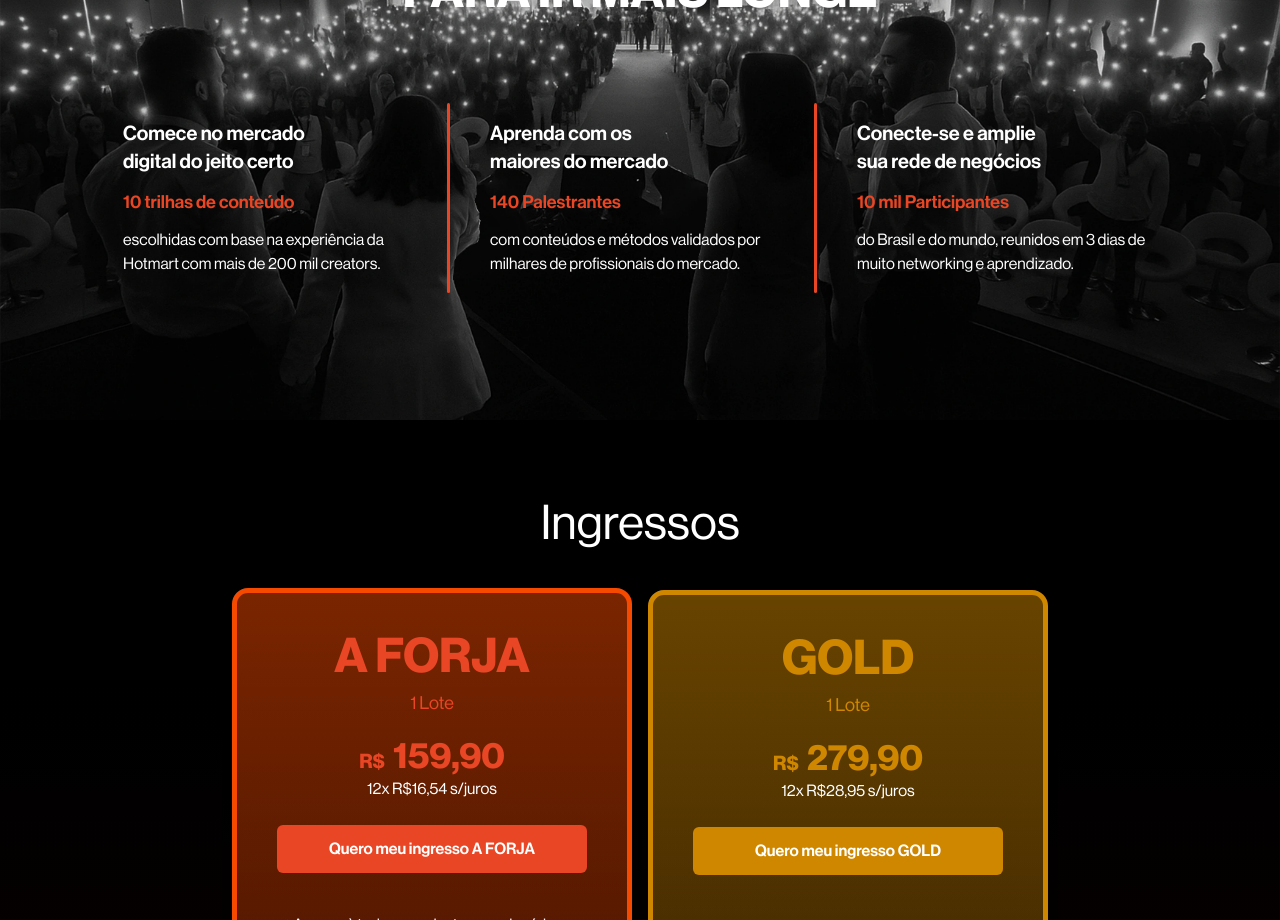
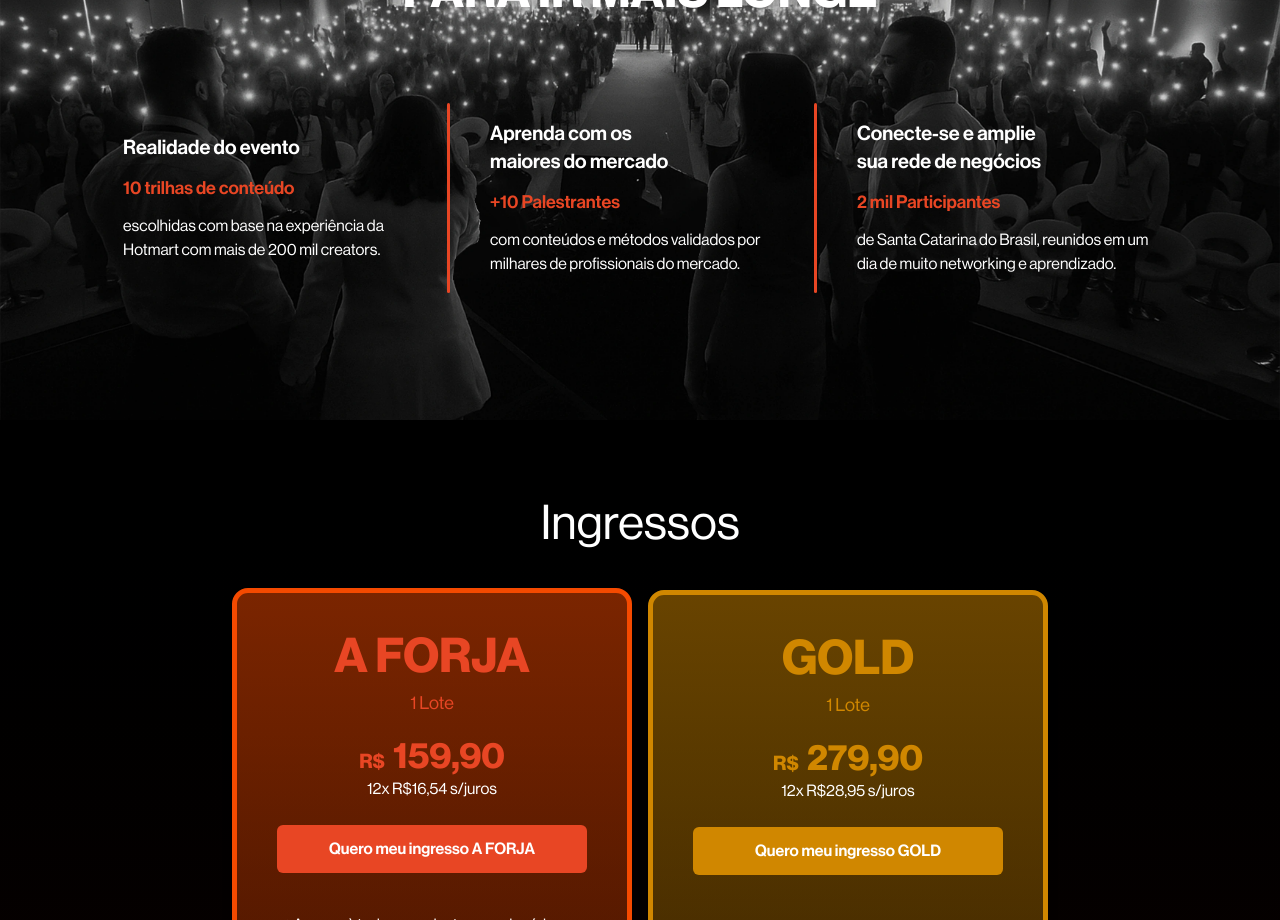
Before and after one commit to LM-Lucas-e-Marcelo/the-forge-frontend, a React (Vite) app: page / in a window 1280 px wide. Shown: the part 960-1880 px from the top of the page. Built offline with nearby package versions, Linux system fonts and the light colour scheme.

Commit message:
update KNOW_CARDS constants: modify titles and subtitles for event details

```diff
--- a/src/constants/know-constants.ts
+++ b/src/constants/know-constants.ts
@@ -1,17 +1,17 @@
 export const KNOW_CARDS = [
   {
-    title: "Comece no mercado <br /> digital do jeito certo",
+    title: "Realidade do evento",
     subTitle: "10 trilhas de conteúdo",
     text: "escolhidas com base na experiência da Hotmart com mais de 200 mil creators.",
   },
   {
     title: "Aprenda com os <br/> maiores do mercado",
-    subTitle: "140 Palestrantes",
+    subTitle: "+10 Palestrantes",
     text: "com conteúdos e métodos validados por milhares de profissionais do mercado.",
   },
   {
     title: "Conecte-se e amplie <br/> sua rede de negócios",
-    subTitle: "10 mil Participantes",
-    text: "do Brasil e do mundo, reunidos em 3 dias de muito networking e aprendizado.",
+    subTitle: "2 mil Participantes",
+    text: "de Santa Catarina do Brasil, reunidos em um dia de muito networking e aprendizado.",
   },
 ];
```
